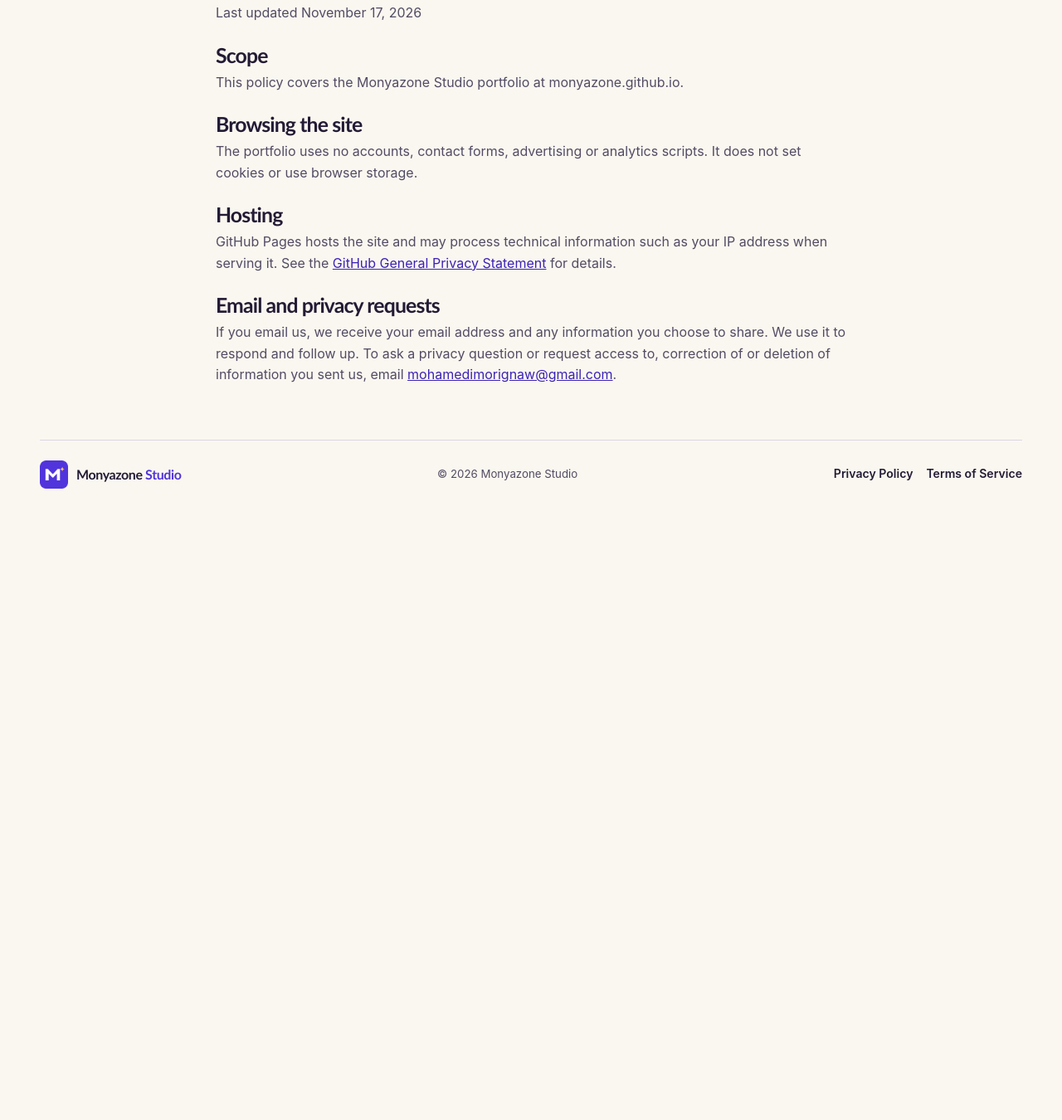
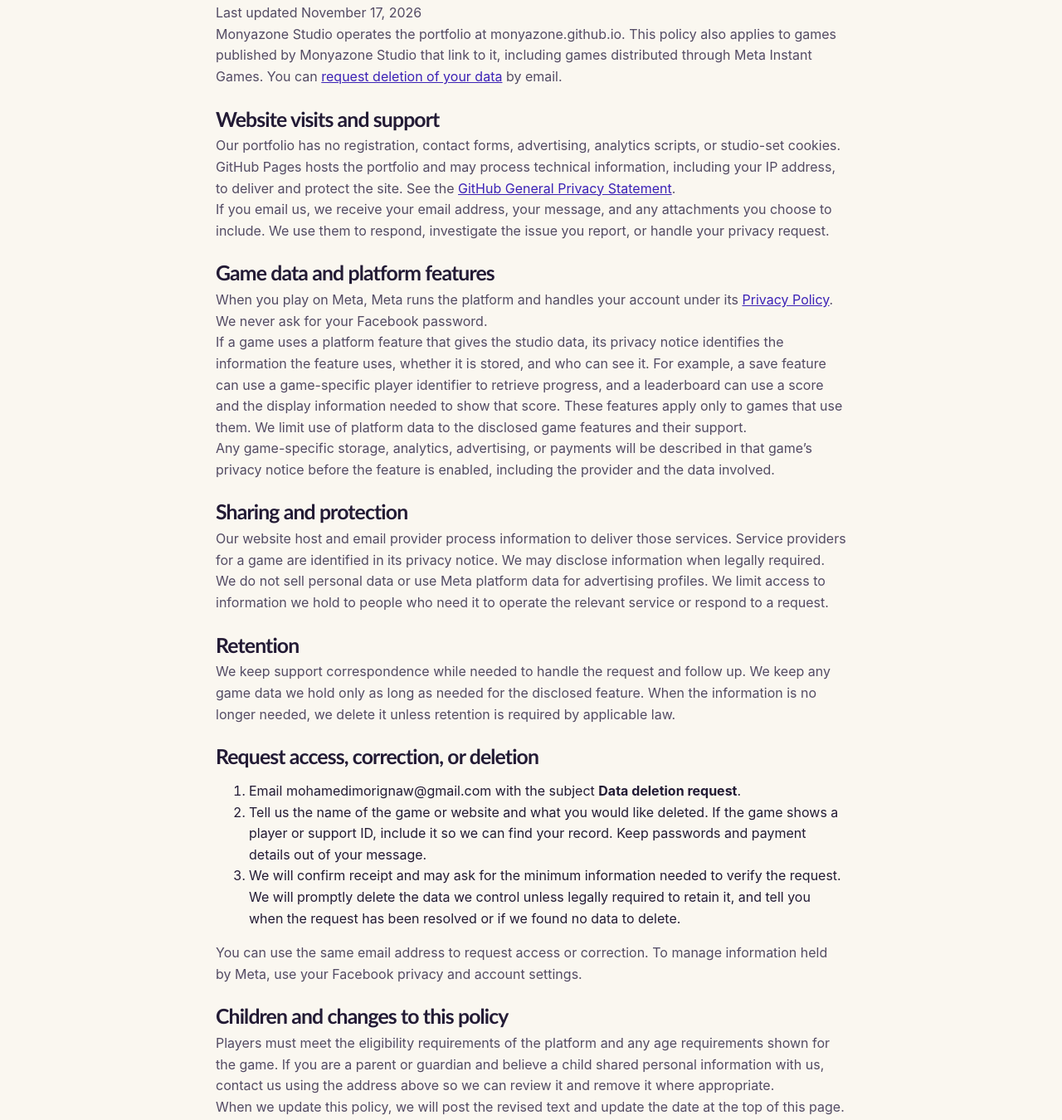
Before and after one commit to monyazone/monyazone.github.io, a plain HTML site: page privacy.html in a window 1280 px wide. Shown: the part 262-1612 px from the top of the page at 83% size. Before the commit the page ends 875 px from the top, so only its background shows below. Drawn offline with Linux system fonts and the light colour scheme.

Commit message:
Expand studio privacy policy and data deletion instructions
Updated the privacy policy to clarify data handling practices and added information about data deletion requests.

```diff
--- a/privacy.html
+++ b/privacy.html
@@ -4,7 +4,7 @@
   <meta charset="utf-8">
   <meta name="viewport" content="width=device-width, initial-scale=1">
   <title>Privacy Policy | Monyazone Studio</title>
-  <meta name="description" content="How Monyazone Studio handles information from this portfolio site.">
+  <meta name="description" content="How Monyazone Studio handles data for its website and games, including how to request deletion.">
   <link rel="canonical" href="https://monyazone.github.io/privacy.html">
   <link rel="icon" href="assets/monyazone-mark.png" type="image/png">
   <link rel="stylesheet" href="assets/site.css">
@@ -24,14 +24,34 @@
     <a class="text-link" href="index.html"><span aria-hidden="true">←</span> Home</a>
     <h1>Privacy Policy</h1>
     <p>Last updated November 17, 2026</p>
-    <h2>Scope</h2>
-    <p>This policy covers the Monyazone Studio portfolio at monyazone.github.io.</p>
-    <h2>Browsing the site</h2>
-    <p>The portfolio uses no accounts, contact forms, advertising or analytics scripts. It does not set cookies or use browser storage.</p>
-    <h2>Hosting</h2>
-    <p>GitHub Pages hosts the site and may process technical information such as your IP address when serving it. See the <a href="https://docs.github.com/en/site-policy/privacy-policies/github-general-privacy-statement">GitHub General Privacy Statement</a> for details.</p>
-    <h2>Email and privacy requests</h2>
-    <p>If you email us, we receive your email address and any information you choose to share. We use it to respond and follow up. To ask a privacy question or request access to, correction of or deletion of information you sent us, email <a href="mailto:mohamedimorignaw@gmail.com">mohamedimorignaw@gmail.com</a>.</p>
+    <p>Monyazone Studio operates the portfolio at monyazone.github.io. This policy also applies to games published by Monyazone Studio that link to it, including games distributed through Meta Instant Games. You can <a href="#data-deletion">request deletion of your data</a> by email.</p>
+
+    <h2>Website visits and support</h2>
+    <p>Our portfolio has no registration, contact forms, advertising, analytics scripts, or studio-set cookies. GitHub Pages hosts the portfolio and may process technical information, including your IP address, to deliver and protect the site. See the <a href="https://docs.github.com/en/site-policy/privacy-policies/github-general-privacy-statement">GitHub General Privacy Statement</a>.</p>
+    <p>If you email us, we receive your email address, your message, and any attachments you choose to include. We use them to respond, investigate the issue you report, or handle your privacy request.</p>
+
+    <h2>Game data and platform features</h2>
+    <p>When you play on Meta, Meta runs the platform and handles your account under its <a href="https://www.facebook.com/privacy/policy/">Privacy Policy</a>. We never ask for your Facebook password.</p>
+    <p>If a game uses a platform feature that gives the studio data, its privacy notice identifies the information the feature uses, whether it is stored, and who can see it. For example, a save feature can use a game-specific player identifier to retrieve progress, and a leaderboard can use a score and the display information needed to show that score. These features apply only to games that use them. We limit use of platform data to the disclosed game features and their support.</p>
+    <p>Any game-specific storage, analytics, advertising, or payments will be described in that game’s privacy notice before the feature is enabled, including the provider and the data involved.</p>
+
+    <h2>Sharing and protection</h2>
+    <p>Our website host and email provider process information to deliver those services. Service providers for a game are identified in its privacy notice. We may disclose information when legally required. We do not sell personal data or use Meta platform data for advertising profiles. We limit access to information we hold to people who need it to operate the relevant service or respond to a request.</p>
+
+    <h2>Retention</h2>
+    <p>We keep support correspondence while needed to handle the request and follow up. We keep any game data we hold only as long as needed for the disclosed feature. When the information is no longer needed, we delete it unless retention is required by applicable law.</p>
+
+    <h2 id="data-deletion">Request access, correction, or deletion</h2>
+    <ol>
+      <li>Email <a href="mailto:mohamedimorignaw@gmail.com?subject=Data%20deletion%20request">mohamedimorignaw@gmail.com</a> with the subject <strong>Data deletion request</strong>.</li>
+      <li>Tell us the name of the game or website and what you would like deleted. If the game shows a player or support ID, include it so we can find your record. Keep passwords and payment details out of your message.</li>
+      <li>We will confirm receipt and may ask for the minimum information needed to verify the request. We will promptly delete the data we control unless legally required to retain it, and tell you when the request has been resolved or if we found no data to delete.</li>
+    </ol>
+    <p>You can use the same email address to request access or correction. To manage information held by Meta, use your Facebook privacy and account settings.</p>
+
+    <h2>Children and changes to this policy</h2>
+    <p>Players must meet the eligibility requirements of the platform and any age requirements shown for the game. If you are a parent or guardian and believe a child shared personal information with us, contact us using the address above so we can review it and remove it where appropriate.</p>
+    <p>When we update this policy, we will post the revised text and update the date at the top of this page.</p>
   </main>
   <footer class="wrap footer">
     <a class="brand" href="index.html"><img src="assets/monyazone-mark.png" width="34" height="34" alt=""><span>Monyazone <strong>Studio</strong></span></a>
```
